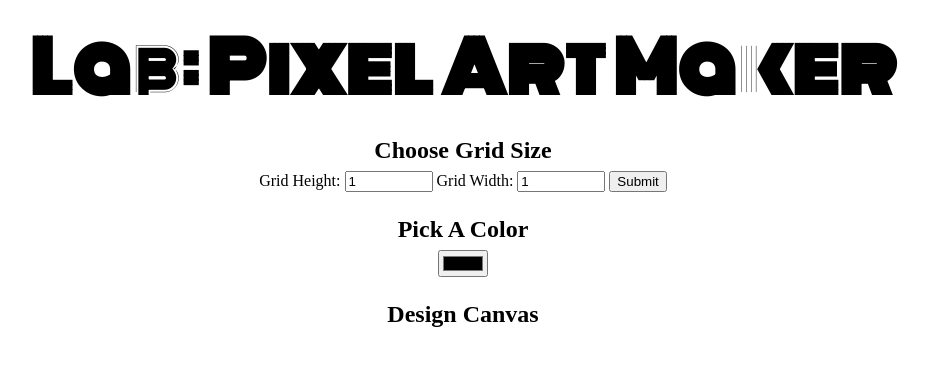
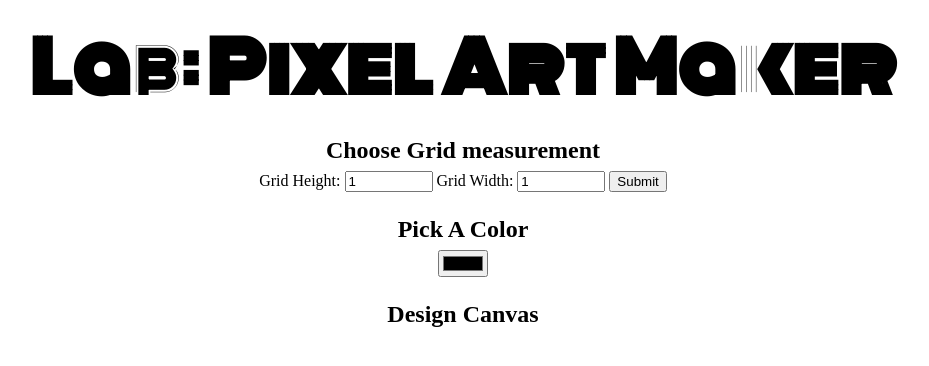
Before and after one commit to maandeep1484/hacktoberfest2, a plain HTML site: page index.html in a window 1280 px wide. Shown: the whole page, without its empty margins (177-1106 px from the left). Drawn offline with nearby package versions, Linux system fonts and the light colour scheme.

Commit message:
Update index.html

```diff
--- a/index.html
+++ b/index.html
@@ -9,7 +9,7 @@
 <body>
     <h1>Lab: Pixel Art Maker</h1>
 
-    <h2>Choose Grid Size</h2>
+    <h2>Choose Grid measurement</h2>
     <form id="sizePicker">
         Grid Height:
         <input type="number" id="inputHeight" name="height" min="1" value="1">
```
